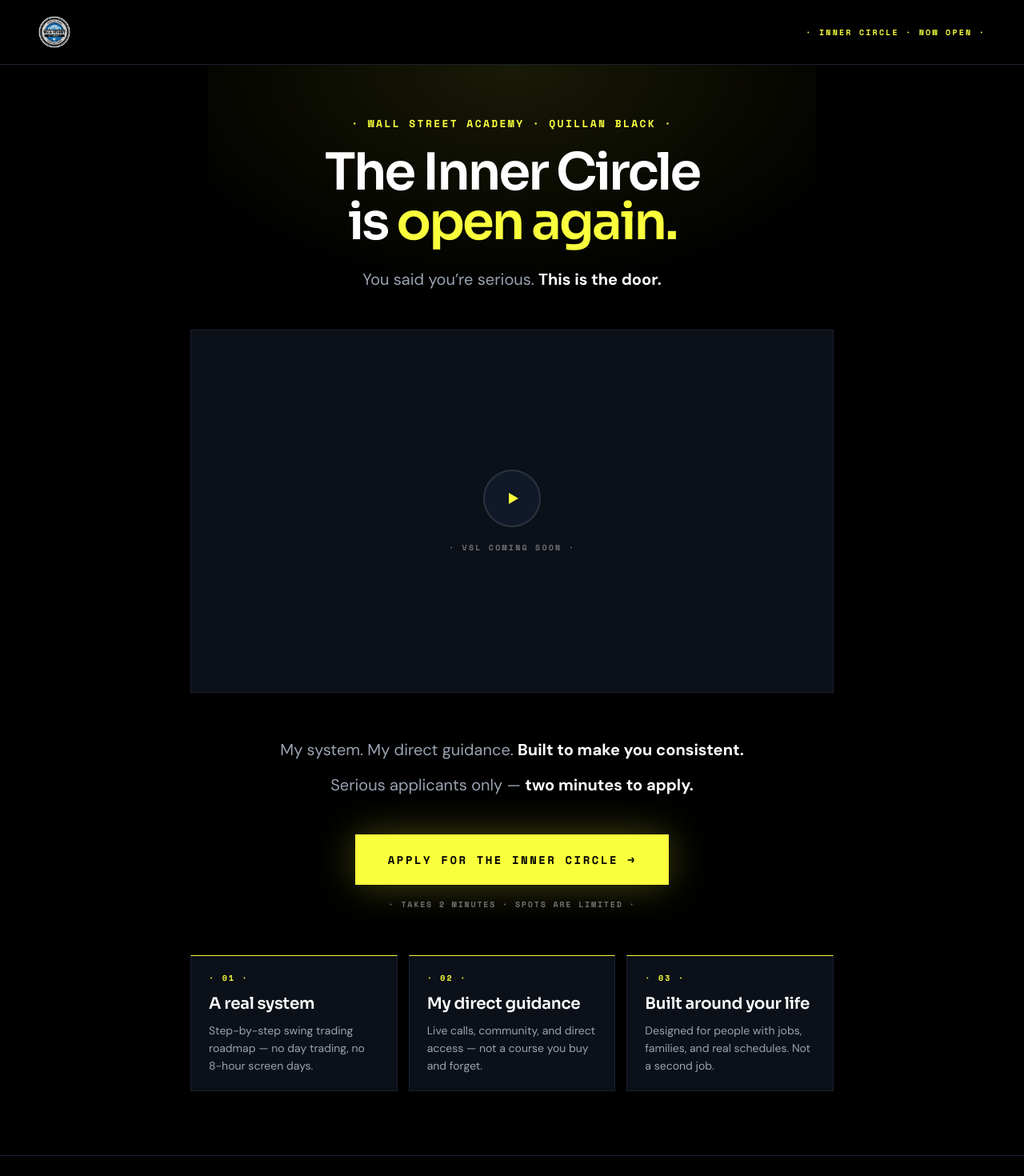
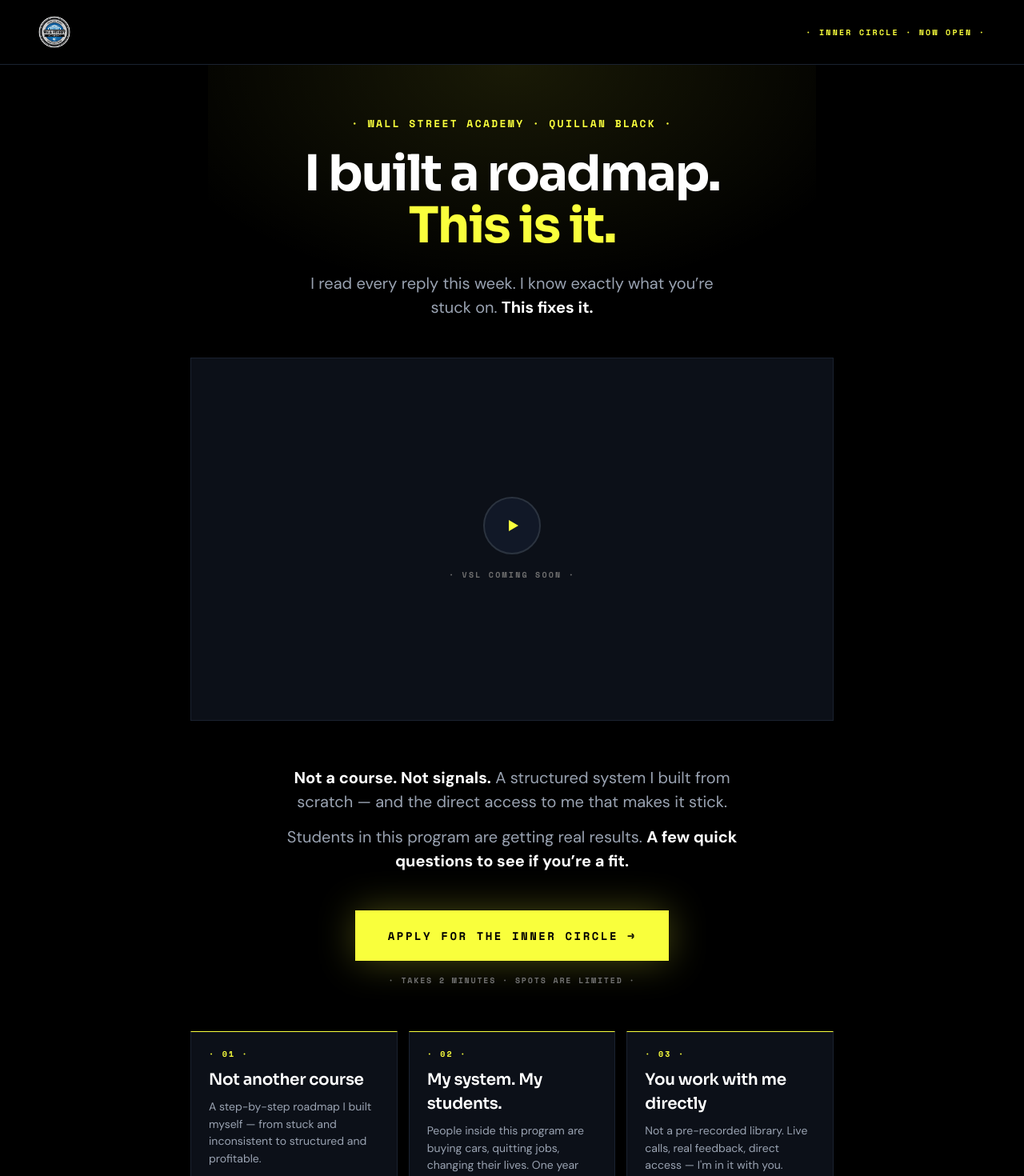
Before and after one commit to kmchiii69-afk/cuebanks, a Next.js app: page /ig in a window 1280 px wide. Shown: the top 1470 px of the page at 80% size. Built offline with nearby package versions, Linux system fonts and the light colour scheme; no server answers.

Commit message:
Rewrite /ig copy to Cue's authentic story-week voice

```diff
--- a/app/ig/page.tsx
+++ b/app/ig/page.tsx
@@ -80,19 +80,18 @@
           <h1
             style={{
               fontFamily: "var(--font-display)",
-              fontWeight: 600,
-              fontSize: "clamp(40px, 6vw, 64px)",
-              lineHeight: 0.98,
-              letterSpacing: "-0.045em",
+              fontWeight: 700,
+              fontSize: "clamp(38px, 6vw, 62px)",
+              lineHeight: 1.05,
+              letterSpacing: "-0.03em",
               color: "var(--bone)",
               margin: "0 0 24px",
             }}
           >
-            The Inner Circle
+            I built a roadmap.
             <br />
-            is{" "}
             <em style={{ color: "var(--acid)", fontStyle: "normal" }}>
-              open again.
+              This is it.
             </em>
           </h1>
           <p
@@ -102,12 +101,14 @@
               lineHeight: 1.5,
               color: "var(--ash)",
               margin: "0 auto 48px",
-              maxWidth: 560,
+              maxWidth: 520,
               fontWeight: 400,
             }}
           >
-            You said you&rsquo;re serious.{" "}
-            <strong style={{ color: "var(--bone)" }}>This is the door.</strong>
+            I read every reply this week. I know exactly what you&rsquo;re stuck on.{" "}
+            <strong style={{ color: "var(--bone)" }}>
+              This fixes it.
+            </strong>
           </p>
         </div>
       </section>
@@ -211,8 +212,8 @@
             margin: "0 0 14px",
           }}
         >
-          My system. My direct guidance.{" "}
-          <strong style={{ color: "var(--bone)" }}>Built to make you consistent.</strong>
+          <strong style={{ color: "var(--bone)" }}>Not a course. Not signals.</strong>{" "}
+          A structured system I built from scratch — and the direct access to me that makes it stick.
         </p>
         <p
           style={{
@@ -223,8 +224,8 @@
             margin: "0 0 48px",
           }}
         >
-          Serious applicants only —{" "}
-          <strong style={{ color: "var(--bone)" }}>two minutes to apply.</strong>
+          Students in this program are getting real results.{" "}
+          <strong style={{ color: "var(--bone)" }}>A few quick questions to see if you&rsquo;re a fit.</strong>
         </p>
 
         {/* CTA */}
@@ -281,18 +282,18 @@
           {[
             {
               n: "01",
-              t: "A real system",
-              d: "Step-by-step swing trading roadmap — no day trading, no 8-hour screen days.",
+              t: "Not another course",
+              d: "A step-by-step roadmap I built myself — from stuck and inconsistent to structured and profitable.",
             },
             {
               n: "02",
-              t: "My direct guidance",
-              d: "Live calls, community, and direct access — not a course you buy and forget.",
+              t: "My system. My students.",
+              d: "People inside this program are buying cars, quitting jobs, changing their lives. One year out.",
             },
             {
               n: "03",
-              t: "Built around your life",
-              d: "Designed for people with jobs, families, and real schedules. Not a second job.",
+              t: "You work with me directly",
+              d: "Not a pre-recorded library. Live calls, real feedback, direct access — I'm in it with you.",
             },
           ].map((s, i) => (
             <div
```
